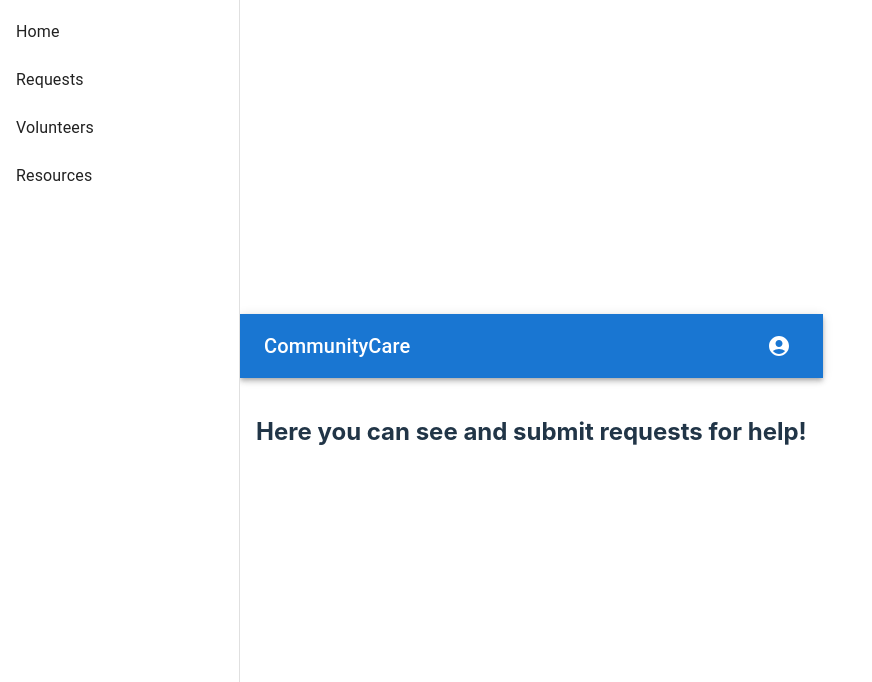
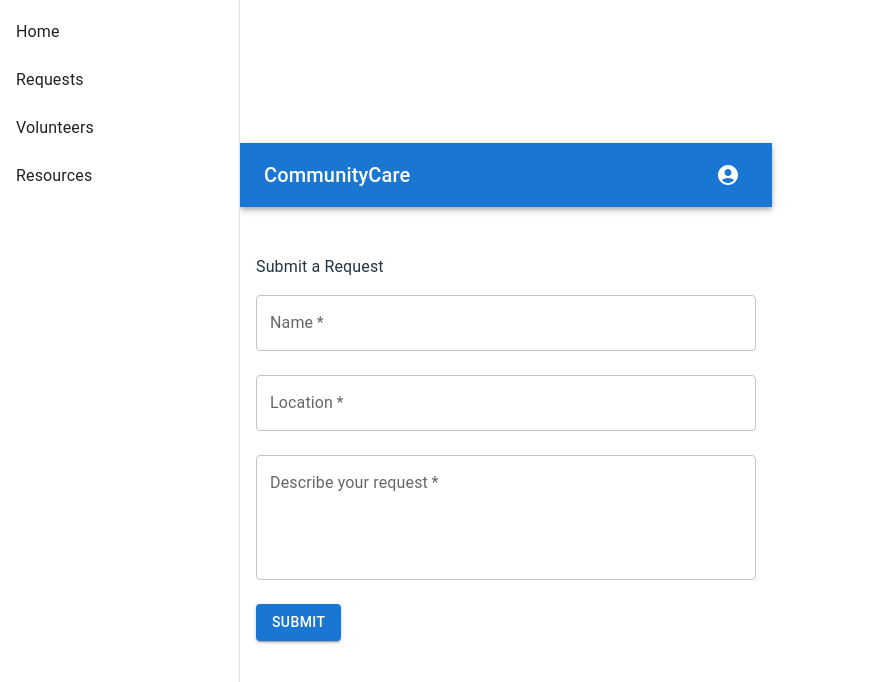
Before and after one commit to Beulah-Priscilla/Community-Care, a React (Vite) app: page /requests in a window 1280 px wide. Shown: the top 682 px of the page, without its empty margins (0-872 px from the left). Built offline with nearby package versions, Linux system fonts and the light colour scheme.

Commit message:
Enhanced Requests page

```diff
--- a/src/pages/Requests.tsx
+++ b/src/pages/Requests.tsx
@@ -1,7 +1,26 @@
+import { Box, Button, TextField, Typography } from "@mui/material";
 import React from "react";
 
 const Requests: React.FC = () => {
-  return <h2>Here you can see and submit requests for help!</h2>;
+  const handleSubmit = (event: React.FormEvent) => {
+    event.preventDefault();
+  }
+  return (
+    <Box sx={{ maxWidth: 500, mx: 'auto', mt: 4 }}>
+      <Typography>
+        Submit a Request
+      </Typography>
+      <form onSubmit={handleSubmit}>
+        <TextField fullWidth label="Name" margin="normal" required/>
+        <TextField fullWidth label="Location" margin="normal" required/>
+        <TextField fullWidth label="Describe your request"
+        multiline rows={4} margin="normal" required/>
+        <Button type="submit" variant="contained" color="primary" sx={{ mt: 2 }}>
+          Submit
+        </Button>
+      </form>
+    </Box>
+    )
 
 };
 
```
